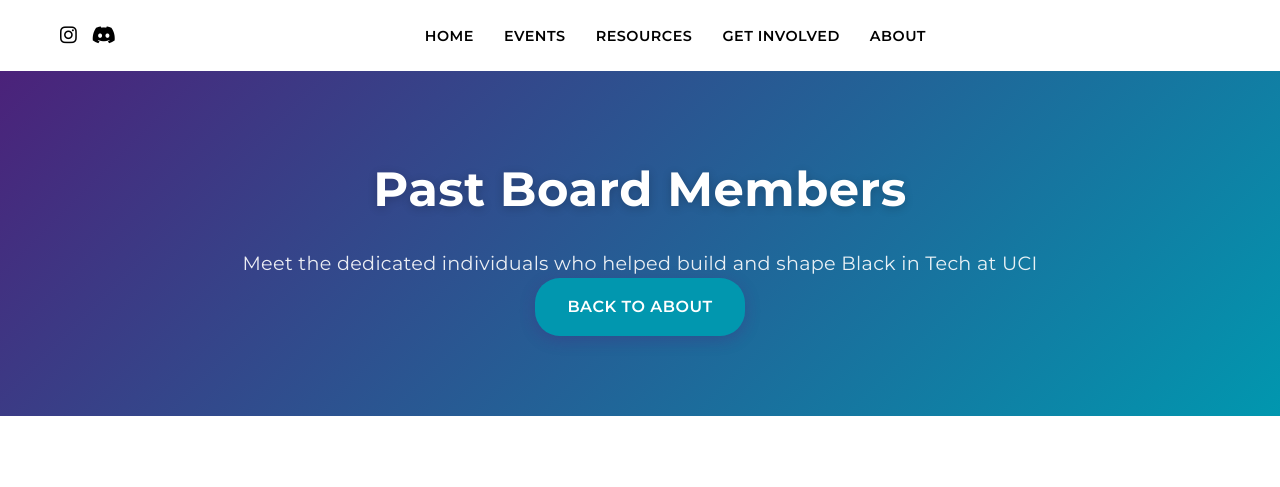
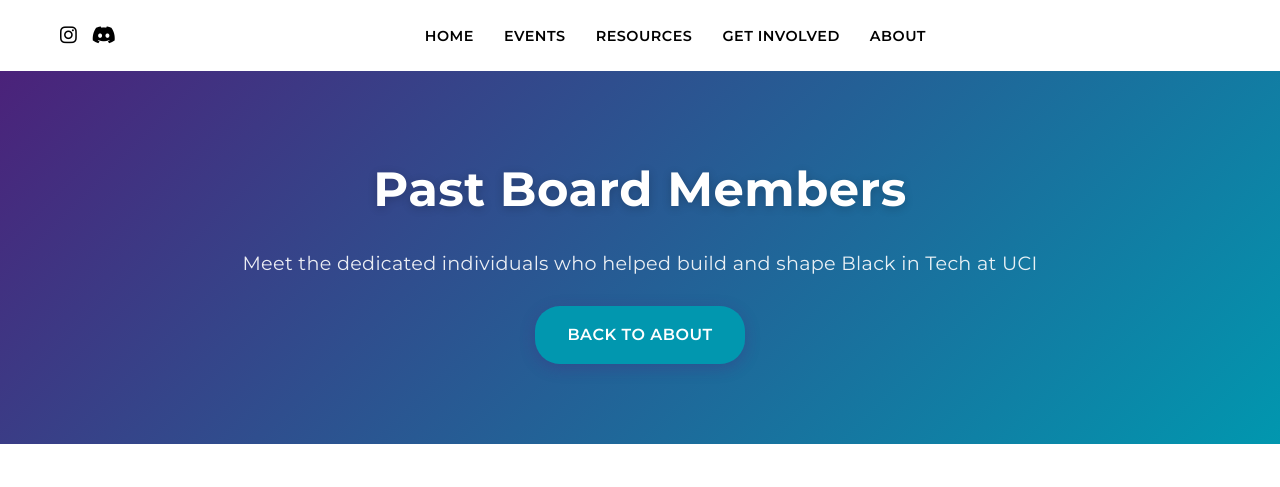
Before and after one commit to alyas-t/BitWebsite, a React (Vite) app: page /about/past-board in a window 1280 px wide. Shown: the top 487 px of the page. Built offline with nearby package versions, Linux system fonts and the light colour scheme.

Commit message:
Add spacing between hero text and Back to About button on Past Board Members page

```diff
--- a/src/components/About/PastBoardMembers.jsx
+++ b/src/components/About/PastBoardMembers.jsx
@@ -40,7 +40,7 @@ const PastBoardMembers = () => {
   return (
     <div className="about-page page-transition">
       {/* Hero Section */}
-      <section className="hero-section">
+      <section className="hero-section past-board-hero">
         <div className="container">
           <h1 className="fade-in-up">Past Board Members</h1>
           <p className="fade-in-up">Meet the dedicated individuals who helped build and shape Black in Tech at UCI</p>
--- a/src/components/ClubPageExample.css
+++ b/src/components/ClubPageExample.css
@@ -109,6 +109,10 @@
   max-width: 800px;
   margin: 0 auto;
   letter-spacing: 0.3px;
+}
+
+.past-board-hero p {
+  margin-bottom: 28px;
 }
 
 .container {
```
